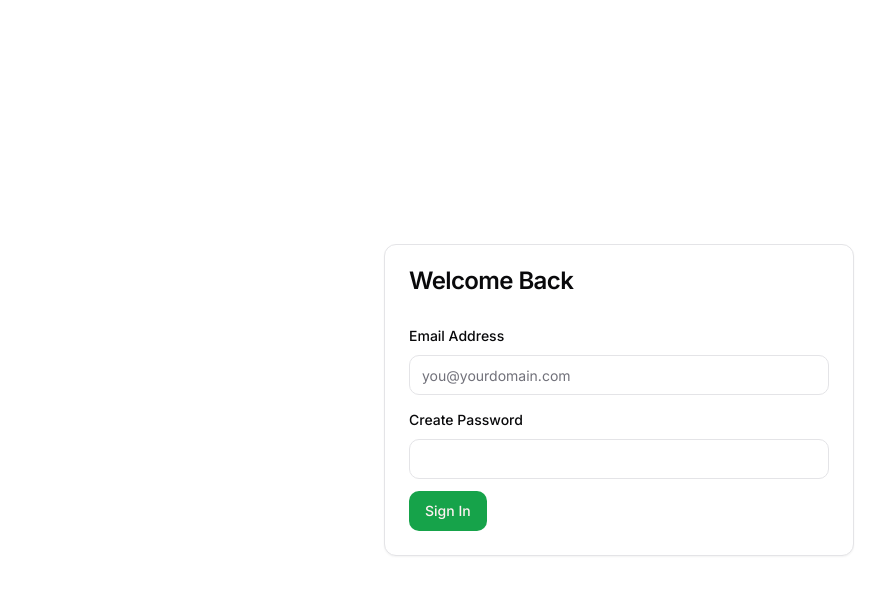
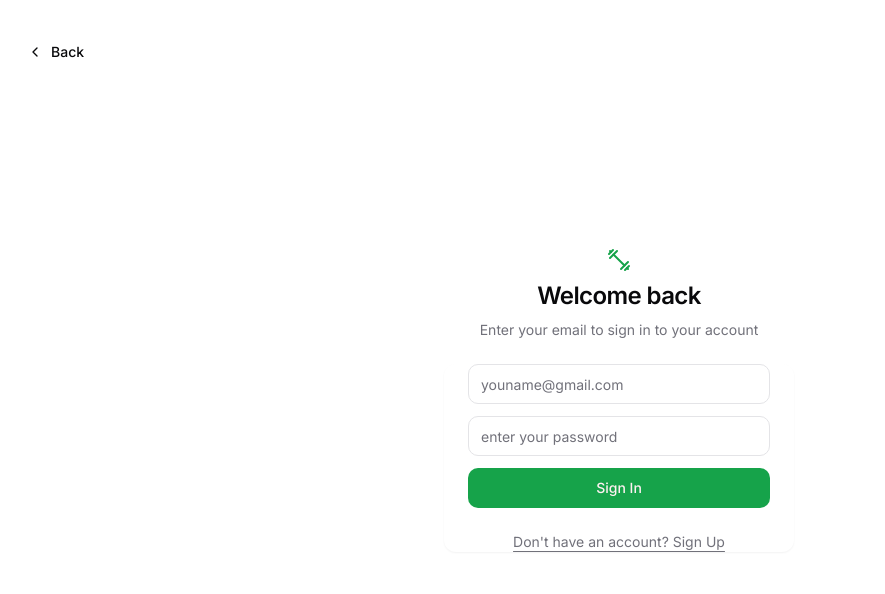
Before and after one commit to ahmadsalahuddeen/FitSync-multi-tenant-saas, a Next.js app in the folder client/: page /auth/signin in a window 1280 px wide. Shown: the top 594 px of the page, without its empty margins (21-906 px from the left). Built offline with nearby package versions, Linux system fonts and the light colour scheme.

Commit message:
updated and sigin page with better UX

```diff
--- a/client/app/(marketing)/pricing/page.tsx
+++ b/client/app/(marketing)/pricing/page.tsx
@@ -99,10 +99,10 @@ export default function PricingPage() {
         </div>
       </div>
 
-      <div className="grid w-full items-start gap-10 rounded-lg border p-10 md:grid-cols-[1fr_200px]">
+      <div className=" w-full items-start gap-10 rounded-lg border p-10 md:grid-cols-[1fr_200px]">
         <div className="grid gap-6">
           <h3 className="text-xl font-bold sm:text-2xl">
-            Full features for everyone. <br />
+            Full features for everyone.
             Never get upsold.
           </h3>
           <ul className="grid gap-3 text-sm text-muted-foreground sm:grid-cols-2">
@@ -130,17 +130,7 @@ export default function PricingPage() {
             </li>
           </ul>
         </div>
-        <div className="flex flex-col gap-4 text-center">
-          <div>
-            <h4 className="text-7xl font-bold">🏋️</h4>
-            <p className="text-sm font-medium text-muted-foreground">
 
-            </p>
-          </div>
-          <Link href="/login" className={cn(buttonVariants({ size: 'lg' }))}>
-            SIGN ME UP
-          </Link>
-        </div>
       </div>
       <div className="grid w-full items-start gap-10 rounded-lg border p-10 md:grid-cols-[1fr_200px]">
         <div className="grid gap-6">
@@ -160,7 +150,7 @@ export default function PricingPage() {
       </div>
       <div className="mx-auto flex w-full max-w-[58rem] flex-col gap-4">
         <p className="max-w-[85%] leading-normal text-muted-foreground sm:leading-7">
-          FitSync is a demo app.{' '}
+          FitSync is in currently in a Test mode.{' '}
           <strong>You can test the upgrade and won&apos;t be charged.</strong>
         </p>
       </div>
--- a/client/app/auth/signin/page.tsx
+++ b/client/app/auth/signin/page.tsx
@@ -1,7 +1,7 @@
 "use client";
 import Container from "@/components/ui/container";
 import React, { useState } from "react";
-import { Button } from "@/components/ui/button";
+import { Button, buttonVariants } from "@/components/ui/button";
 import axios from "@/lib/axios";
 
 import {
@@ -21,28 +21,19 @@ import {
   CardHeader,
   CardTitle,
 } from "@/components/ui/card";
-import {
-  Select,
-  SelectContent,
-  SelectItem,
-  SelectTrigger,
-  SelectValue,
-} from "@/components/ui/select";
+
 import { Input } from "@/components/ui/input";
-import { Label } from "@/components/ui/label";
 import { zodResolver } from "@hookform/resolvers/zod";
-import { useMutation } from "react-query";
+
 import { useForm } from "react-hook-form";
-import { registerSchema, signInSchema } from "@/validators/auth";
+import { signInSchema } from "@/validators/auth";
 import { z } from "zod";
+import { cn } from "@/lib/utils";
+import { toast } from "sonner";
+import { useRouter } from "next/navigation";
+import { signIn } from "next-auth/react";
+import Link from "next/link";
 import { Icons } from "@/components/icons";
-import { cn, countries } from "@/lib/utils";
-import { ArrowRight, Ghost } from "lucide-react";
-import { Toaster, toast } from "sonner";
-import { easeInOut, motion, useMotionValue } from "framer-motion";
-import { useRouter } from "next/navigation";
-import useRequest from "@/hooks/use-request";
-import { signIn } from "next-auth/react";
 type Props = {};
 const SignIn = (props: Props) => {
   const router = useRouter();
@@ -67,14 +58,12 @@ const SignIn = (props: Props) => {
         email: input.email,
         password: input.password,
         redirect: false,
-
-
       });
-      const error = response?.error
-      if(error){
-        if(error == 'Request failed with status code 400') toast.error('invalid email or password')
-        console.log(error)
-
+      const error = response?.error;
+      if (error) {
+        if (error == "Request failed with status code 400")
+          toast.error("invalid email or password");
+        console.log(error);
       }
       if (!response?.error) {
         router.push("/dashboard");
@@ -87,36 +76,46 @@ const SignIn = (props: Props) => {
 
   return (
     <>
-      <div className=" absolute left-1/2 top-1/2 -translate-x-1/2 -translate-y-1/2 ">
-        <Card className="w-[350px] md:w-[470px]">
-          <CardHeader>
-            <CardTitle>Welcome Back</CardTitle>
-            <CardDescription className="text-muted-foreground "></CardDescription>
-          </CardHeader>
+      <div className="container flex h-screen w-screen flex-col items-center justify-center">
+        <Link
+          href="/"
+          className={cn(
+            buttonVariants({ variant: "ghost" }),
+            "absolute left-4 top-4 md:left-8 md:top-8",
+          )}
+        >
+          <>
+            <Icons.chevronLeft className="mr-2 h-4 w-4" />
+            Back
+          </>
+        </Link>
+        <div className="mx-auto flex w-full flex-col justify-center space-y-6 sm:w-[350px]">
+          <div className="flex flex-col space-y-2 text-center">
+            <Icons.logo className="mx-auto h-6 w-6  text-green-600" />
+            <h1 className="text-2xl font-semibold tracking-tight">
+              Welcome back
+            </h1>
+            <p className="text-sm text-muted-foreground">
+              Enter your email to sign in to your account
+            </p>
+          </div>
+          <Card className="border-none  ">
             <CardContent>
               <Form {...form}>
                 <form
                   onSubmit={form.handleSubmit(onSubmit)}
-                className=" relative space-y-3   overflow-x-hidden  "
+                  className=" relative space-y-3     "
                 >
-                {/* First Form Step  */}
-                <div
-                  className={cn(
-                    "space-y-3",
-                    //  { hidden: FormStep === 1 }
-                  )}
-                >
-                  {/* First and Last Name */}
-
+                  <div className={cn("space-y-3")}>
                     {/* Email */}
                     <FormField
                       control={form.control}
                       name="email"
                       render={({ field }) => (
                         <FormItem>
-                        <FormLabel>Email Address</FormLabel>
+                          {/* <FormLabel>Email Address</FormLabel> */}
                           <FormControl>
-                          <Input placeholder="you@yourdomain.com" {...field} />
+                            <Input placeholder="youname@gmail.com" {...field} />
                           </FormControl>
                           <FormMessage />
                         </FormItem>
@@ -129,9 +128,13 @@ const SignIn = (props: Props) => {
                       name="password"
                       render={({ field }) => (
                         <FormItem>
-                        <FormLabel>Create Password</FormLabel>
+                          {/* <FormLabel>Create Password</FormLabel> */}
                           <FormControl>
-                          <Input placeholder="" {...field} type="password" />
+                            <Input
+                              placeholder="enter your password"
+                              {...field}
+                              type="password"
+                            />
                           </FormControl>
                           <FormMessage />
                         </FormItem>
@@ -139,14 +142,28 @@ const SignIn = (props: Props) => {
                     />
 
                     <div className="flex gap-4">
-                    <Button type="submit">Sign In</Button>
+                      <Button className="flex-1	" type="submit">
+                        Sign In
+                      </Button>
                     </div>
                   </div>
                 </form>
               </Form>
             </CardContent>
+            <p className="px-8 text-center text-sm text-muted-foreground">
+              <Link
+                href="/auth/signup"
+                className="hover:text-brand underline underline-offset-4"
+              >
+                Don&apos;t have an account? Sign Up
+              </Link>
+            </p>
           </Card>
+          {/* add form here */}
         </div>
+      </div>
+
+      {/* <div className=" absolute left-1/2 top-1/2 -translate-x-1/2 -translate-y-1/2 "></div> */}
     </>
   );
 };
--- a/client/app/layout.tsx
+++ b/client/app/layout.tsx
@@ -29,8 +29,6 @@ export const metadata: Metadata = {
   },
 };
 
-
-
 export default function RootLayout({
   children,
 }: {
@@ -39,7 +37,21 @@ export default function RootLayout({
   return (
     <>
       <html lang="en" suppressHydrationWarning>
-        <head></head>
+        <head>
+          <link rel="icon" href="/favicon.ico" sizes="any" />
+          <link
+            rel="icon"
+            href="/icon?<generated>"
+            type="image/<generated>"
+            sizes="<generated>"
+          />
+          <link
+            rel="apple-touch-icon"
+            href="/apple-icon?<generated>"
+            type="image/<generated>"
+            sizes="<generated>"
+          />
+        </head>
         <body
           className={cn(
             "min-h-screen bg-background font-sans antialiased",
@@ -48,9 +60,7 @@ export default function RootLayout({
           )}
         >
           {/* configquered and sepreated Providers in a different file */}
-          <Providers>
-            {children}
-            </Providers>
+          <Providers>{children}</Providers>
         </body>
       </html>
     </>
--- a/client/components/icons.tsx
+++ b/client/components/icons.tsx
@@ -4,7 +4,7 @@ import {
   Check,
   ChevronLeft,
   ChevronRight,
-  Command,
+
   CreditCard,
   File,
   FileText,
@@ -23,14 +23,14 @@ import {
   Twitter,
   User,
   X,
+  Dumbbell,
   type Icon as LucideIcon,
-  Dumbbell,
 } from 'lucide-react';
 
 export type Icon = LucideIcon;
 
 export const Icons = {
-  logo: Command,
+  logo: Dumbbell,
   close: X,
   spinner: Loader2,
   chevronLeft: ChevronLeft,
--- a/client/types.ts
+++ b/client/types.ts
@@ -1,4 +1,4 @@
-export interface SiteConfig {
+export type SiteConfig = {
   name: string
   description: string
   url: string
```
Also changed, not shown: client/middleware.ts (+44 -4 lines), client/app/apple-icon.png (added), client/app/constants.tsx (added), client/app/icon.png (added). Lines whose indentation alone changed are shown as unchanged.
